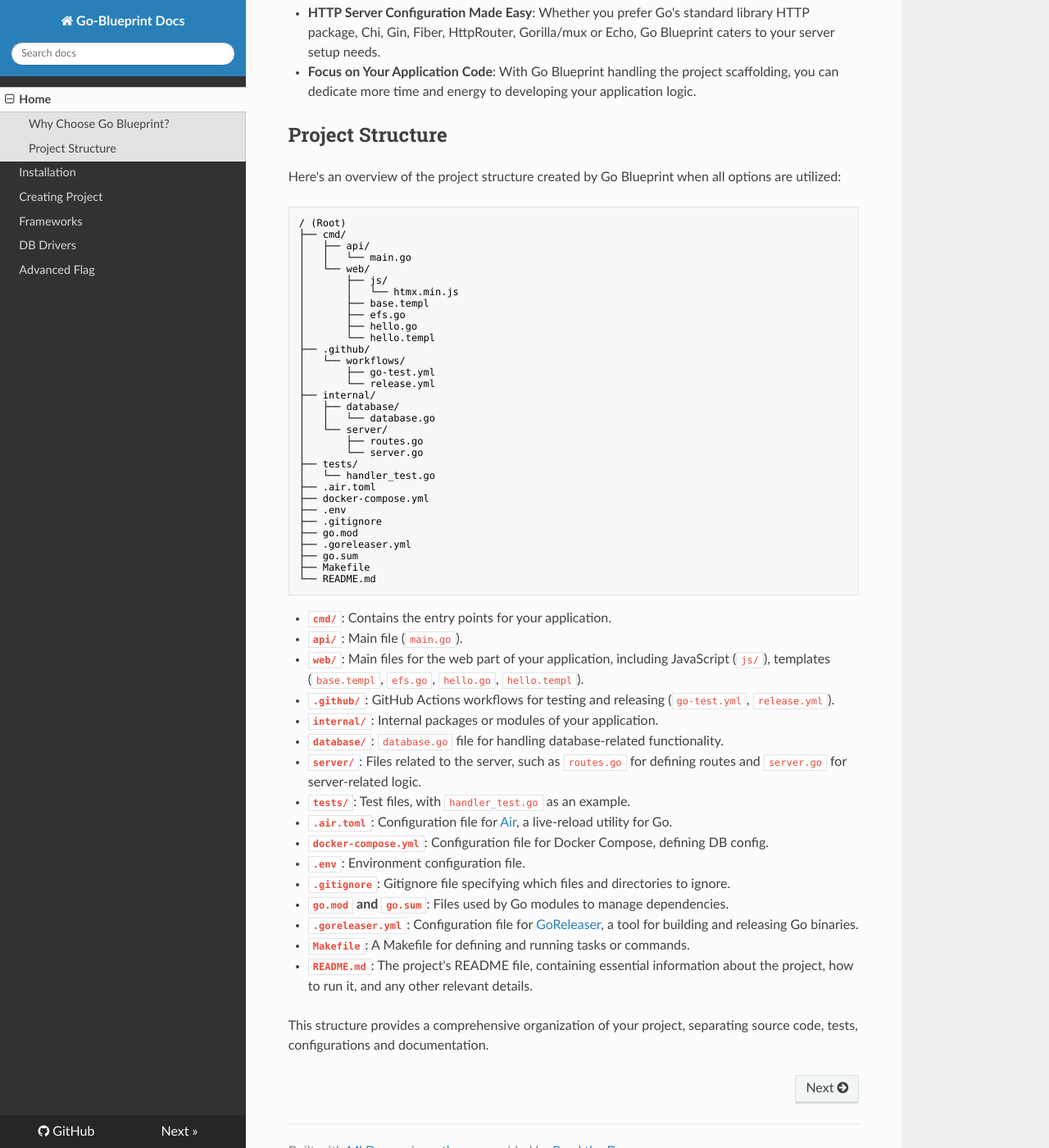
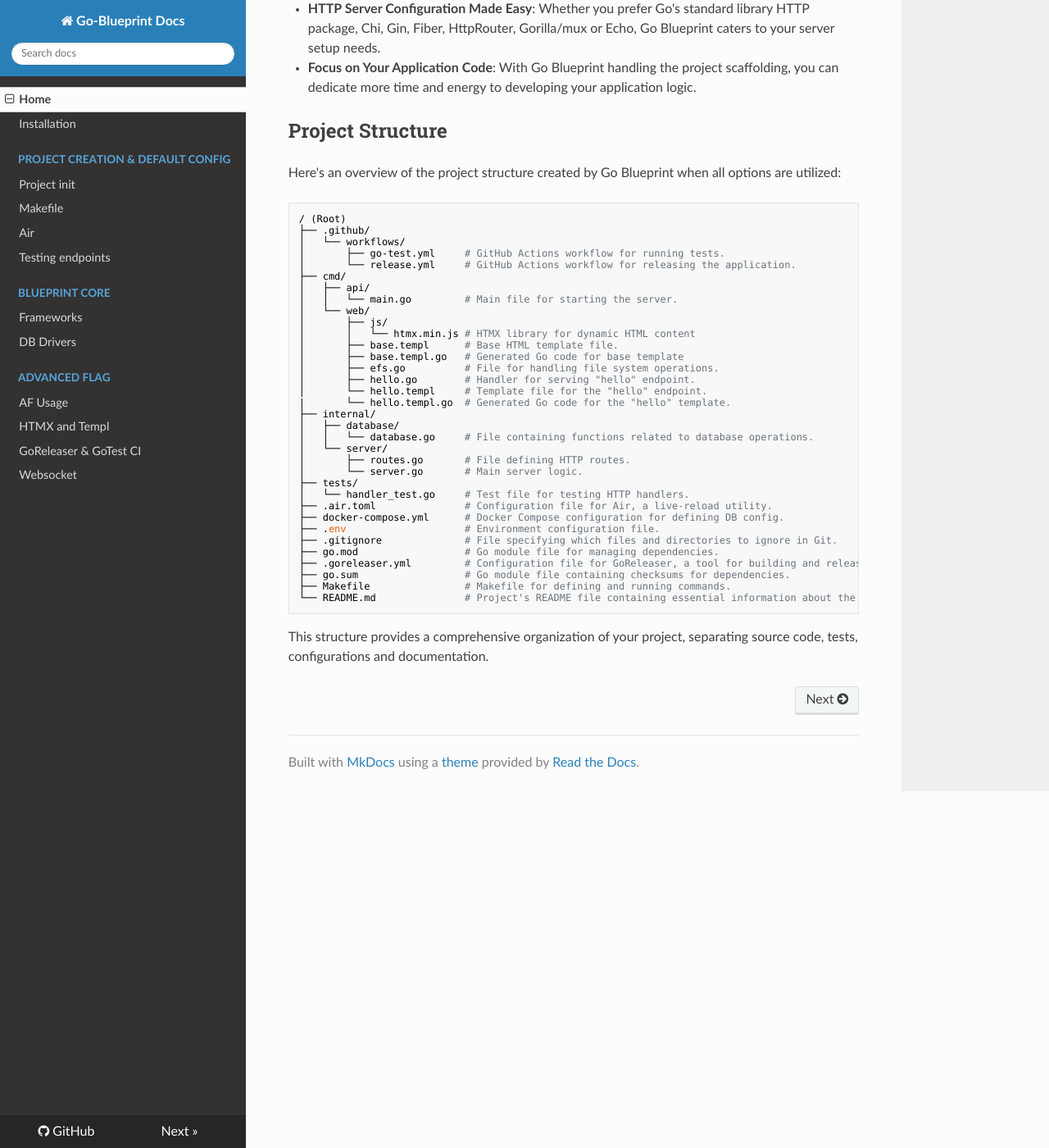
Before and after one commit to Melkeydev/go-blueprint, an MkDocs documentation site: the page built from docs/docs/index.md, in a window 1280 px wide and 1400 px high, scrolled down 603 px. Shown: the whole window at 82% size. Built offline with MkDocs 1.6.1, drawn with Linux system fonts in a browser that asks for light colours; nearby versions of some CDN libraries.

Commit message:
new structure

````diff
--- a/docs/docs/index.md
+++ b/docs/docs/index.md
@@ -1,4 +1,4 @@
-# Go Blueprint - Ultimate Golang Blueprint Library
+## Go Blueprint - Ultimate Golang Blueprint Library
 
 ![logo](./public/logo.png)
 
@@ -19,71 +19,41 @@
 
 Here's an overview of the project structure created by Go Blueprint when all options are utilized:
 
-```textfile
+```bash
 / (Root)
+├── .github/
+│   └── workflows/
+│       ├── go-test.yml     # GitHub Actions workflow for running tests.
+│       └── release.yml     # GitHub Actions workflow for releasing the application.
 ├── cmd/
 │   ├── api/
-│   │   └── main.go
+│   │   └── main.go         # Main file for starting the server.
 │   └── web/
 │       ├── js/
-│       │   └── htmx.min.js
-│       ├── base.templ
-│       ├── efs.go
-│       ├── hello.go
-│       └── hello.templ
-├── .github/
-│   └── workflows/
-│       ├── go-test.yml
-│       └── release.yml
+│       │   └── htmx.min.js # HTMX library for dynamic HTML content
+│       ├── base.templ      # Base HTML template file.
+│       ├── base.templ.go   # Generated Go code for base template
+│       ├── efs.go          # File for handling file system operations.
+│       ├── hello.go        # Handler for serving "hello" endpoint.
+│       └── hello.templ     # Template file for the "hello" endpoint.
+|       └── hello.templ.go  # Generated Go code for the "hello" template.
 ├── internal/
 │   ├── database/
-│   │   └── database.go
+│   │   └── database.go     # File containing functions related to database operations.
 │   └── server/
-│       ├── routes.go
-│       └── server.go
+│       ├── routes.go       # File defining HTTP routes.
+│       └── server.go       # Main server logic.
 ├── tests/
-│   └── handler_test.go
-├── .air.toml
-├── docker-compose.yml
-├── .env
-├── .gitignore
-├── go.mod
-├── .goreleaser.yml
-├── go.sum
-├── Makefile
-└── README.md
+│   └── handler_test.go     # Test file for testing HTTP handlers.
+├── .air.toml               # Configuration file for Air, a live-reload utility.
+├── docker-compose.yml      # Docker Compose configuration for defining DB config.
+├── .env                    # Environment configuration file.
+├── .gitignore              # File specifying which files and directories to ignore in Git.
+├── go.mod                  # Go module file for managing dependencies.
+├── .goreleaser.yml         # Configuration file for GoReleaser, a tool for building and releasing binaries.
+├── go.sum                  # Go module file containing checksums for dependencies.
+├── Makefile                # Makefile for defining and running commands.
+└── README.md               # Project's README file containing essential information about the project.
 ```
 
-- **`cmd/`**: Contains the entry points for your application.
-
-  - **`api/`**: Main file (`main.go`).
-
-  - **`web/`**: Main files for the web part of your application, including JavaScript (`js/`), templates (`base.templ`, `efs.go`, `hello.go`, `hello.templ`).
-
-- **`.github/`**: GitHub Actions workflows for testing and releasing (`go-test.yml`, `release.yml`).
-
-- **`internal/`**: Internal packages or modules of your application.
-
-  - **`database/`**: `database.go` file for handling database-related functionality.
-
-  - **`server/`**: Files related to the server, such as `routes.go` for defining routes and `server.go` for server-related logic.
-
-- **`tests/`**: Test files, with `handler_test.go` as an example.
-
-- **`.air.toml`**: Configuration file for [Air](https://github.com/cosmtrek/air), a live-reload utility for Go.
-
-- **`docker-compose.yml`**: Configuration file for Docker Compose, defining DB config.
-
-- **`.env`**: Environment configuration file.
-
-- **`.gitignore`**: Gitignore file specifying which files and directories to ignore.
-
-- **`go.mod` and `go.sum`**: Files used by Go modules to manage dependencies.
-
-- **`.goreleaser.yml`**: Configuration file for [GoReleaser](https://goreleaser.com/), a tool for building and releasing Go binaries.
-
-- **`Makefile`**: A Makefile for defining and running tasks or commands.
-
-- **`README.md`**: The project's README file, containing essential information about the project, how to run it, and any other relevant details.
-
 This structure provides a comprehensive organization of your project, separating source code, tests, configurations and documentation.
--- a/docs/mkdocs.yml
+++ b/docs/mkdocs.yml
@@ -13,7 +13,16 @@
 nav:
   - Home: index.md
   - Installation: installation.md
-  - Creating Project: creating-project.md
-  - Frameworks: frameworks.md
-  - DB Drivers: db-drivers.md
-  - Advanced Flag: advanced-flag.md
+  - Project creation & default config:
+    - Project init: creating-project/project-init.md
+    - Makefile: creating-project/makefile.md
+    - Air: creating-project/air.md
+    - Testing endpoints: creating-project/endpoints-test.md
+  - Blueprint Core:
+    - Frameworks: blueprint-core/frameworks.md
+    - DB Drivers: blueprint-core/db-drivers.md
+  - Advanced Flag:
+    - 'AF Usage': advanced-flag/advanced-flag.md
+    - 'HTMX and Templ': advanced-flag/htmx-tmpl.md
+    - 'GoReleaser & GoTest CI': advanced-flag/goreleaser.md
+    - 'Websocket': advanced-flag/websocket.md
````
Also changed, not shown: docs/docs/advanced-flag.md (deleted, +0 -65 lines), docs/docs/advanced-flag/advanced-flag.md (added, +25 -0 lines), docs/docs/advanced-flag/goreleaser.md (added, +42 -0 lines), docs/docs/advanced-flag/htmx-tmpl.md (added, +48 -0 lines), docs/docs/advanced-flag/websocket.md (added, +43 -0 lines), docs/docs/blueprint-core/db-drivers.md (renamed from docs/docs/db-drivers.md, +2 -2 lines), docs/docs/blueprint-core/frameworks.md (renamed from docs/docs/frameworks.md, +2 -2 lines), docs/docs/creating-project/air.md (added, +50 -0 lines), docs/docs/creating-project/endpoints-test.md (added, +59 -0 lines), docs/docs/creating-project/makefile.md (added, +49 -0 lines), docs/docs/creating-project/project-init.md (renamed from docs/docs/creating-project.md, +1 -48 lines), docs/docs/installation.md (+1 -1 lines), 1 other file.
